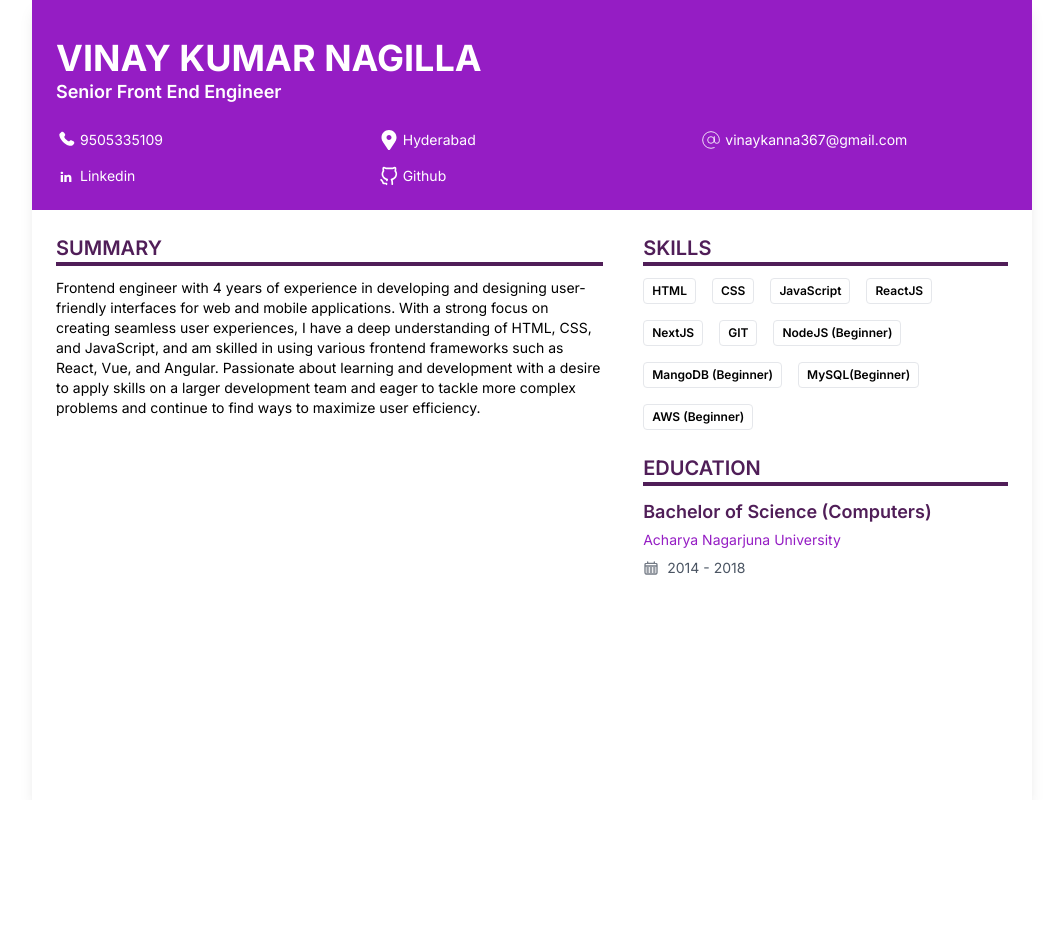
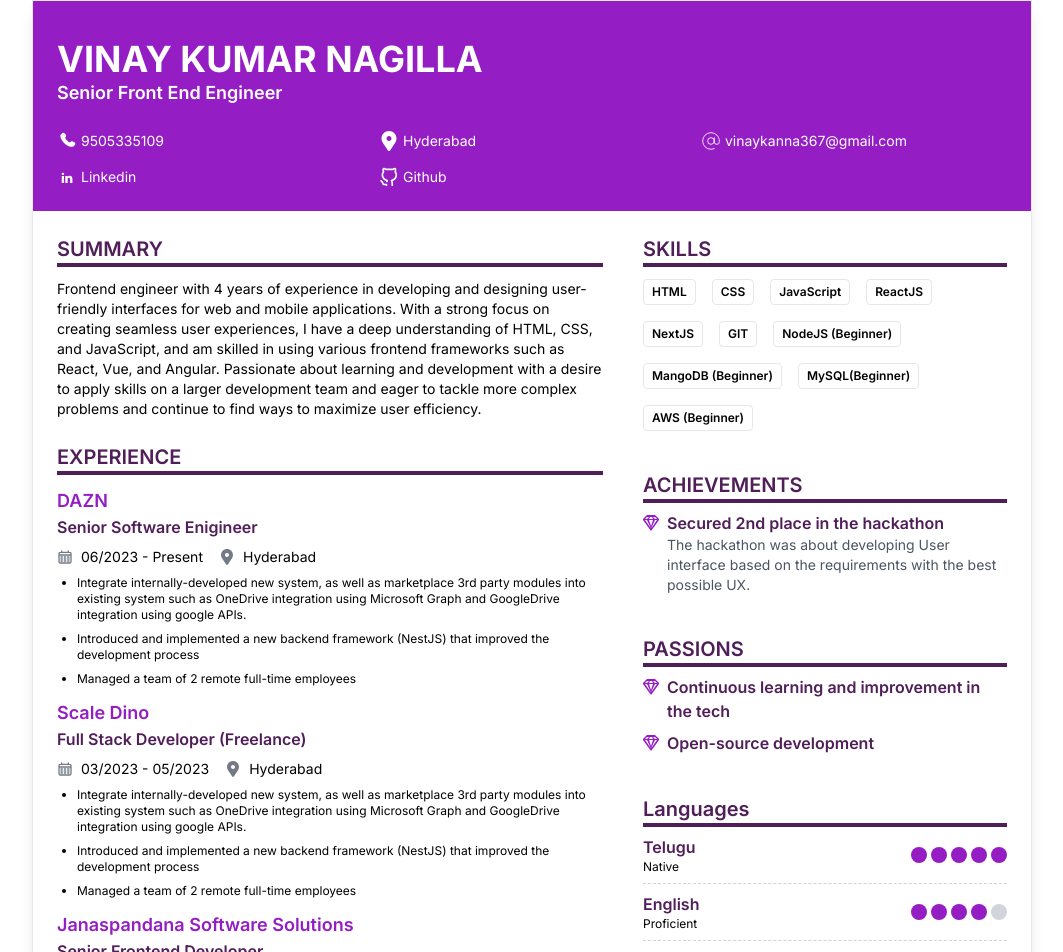
Before and after one commit to vinaykanna/Portfolio, a Next.js app: page /resume in a window 1280 px wide. Shown: the top 952 px of the page, without its empty margins (108-1171 px from the left). Before the commit the page ends 800 px from the top, so only its background shows below. Built offline with nearby package versions, Linux system fonts and the light colour scheme.

Commit message:
build resume UI

```diff
--- a/app/globals.css
+++ b/app/globals.css
@@ -32,4 +32,8 @@
   @page {
     margin: 0;
   }
+  .wrapper {
+    border: none;
+    box-shadow: none;
+  }
 }
--- /dev/null
+++ b/app/resume/components/Achievements.tsx
@@ -0,0 +1,26 @@
+import { achievements, education } from "../config";
+import { Calendar, Diamond } from "../icons";
+import SectionTitle from "./SectionTitle";
+
+function Achievements() {
+  return (
+    <section>
+      <SectionTitle title="ACHIEVEMENTS" />
+      {achievements.map((item, index) => (
+        <div className="flex gap-2 mt-2" key={index}>
+          <div>
+            <Diamond color="rgb(149, 29, 196)" className="w-4 mt-1" />
+          </div>
+          <div className="flex-1">
+            <h4 className="text-md text-secondary font-semibold">
+              {item.title}
+            </h4>
+            <p className="text-sm text-gray-600">{item.desc}</p>
+          </div>
+        </div>
+      ))}
+    </section>
+  );
+}
+
+export default Achievements;
--- a/app/resume/components/Education.tsx
+++ b/app/resume/components/Education.tsx
@@ -6,14 +6,16 @@ function Education() {
   return (
     <section>
       <SectionTitle title="EDUCATION" />
-      <div className="mt-3">
+      <div className="mt-2">
         <h3 className="text-lg text-secondary font-semibold">
           {education.title}
         </h3>
-        <h4 className="text-sm text-primary mt-1">{education.college}</h4>
+        <h4 className="text-sm text-primary mt-1 font-semibold">
+          {education.college}
+        </h4>
         <div className="flex gap-2 items-center mt-2">
-          <Calendar color="rgb(55, 65, 81, 0.7)" className="w-4" />
-          <span className="text-sm text-gray-600">{education.period}</span>
+          <Calendar color="black" className="w-4" />
+          <span className="text-sm">{education.period}</span>
         </div>
       </div>
     </section>
--- /dev/null
+++ b/app/resume/components/Experience.tsx
@@ -0,0 +1,46 @@
+import { experience } from "../config";
+import { Calendar, Location } from "../icons";
+import SectionTitle from "./SectionTitle";
+
+function Experience() {
+  return (
+    <section>
+      <SectionTitle title="EXPERIENCE" />
+      <div className="mt-2">
+        {experience.map((item, index) => (
+          <div key={index} className="mt-3">
+            <h2 className="text-primary text-lg font-semibold">
+              {item.company}
+            </h2>
+            {item.roles.map((role, index) => (
+              <div key={index}>
+                <h3 className="text-secondary text-md font-semibold">
+                  {role.title}
+                </h3>
+                <div className="flex gap-4">
+                  <div className="flex gap-2 items-center mt-2">
+                    <Calendar color="rgb(55, 65, 81, 0.7)" className="w-4" />
+                    <span className="text-sm">{role.period}</span>
+                  </div>
+                  <div className="flex gap-2 items-center mt-2">
+                    <Location color="rgb(55, 65, 81, 0.7)" className="w-4" />
+                    <span className="text-sm">{role.location}</span>
+                  </div>
+                </div>
+                <ul className="mt-2 list-disc pl-5">
+                  {role.work.map((item, index) => (
+                    <li key={index} className="text-xs mb-2">
+                      {item}
+                    </li>
+                  ))}
+                </ul>
+              </div>
+            ))}
+          </div>
+        ))}
+      </div>
+    </section>
+  );
+}
+
+export default Experience;
--- /dev/null
+++ b/app/resume/components/Languages.tsx
@@ -0,0 +1,41 @@
+import { languages } from "../config";
+import SectionTitle from "./SectionTitle";
+
+function Languages() {
+  return (
+    <section>
+      <SectionTitle title="Languages" />
+      {languages.map((item, index) => (
+        <div
+          className={`flex gap-2 mt-2 items-center justify-between ${
+            index !== languages.length - 1
+              ? "border-b border-dashed border-gray-300 pb-2 "
+              : ""
+          }`}
+          key={index}
+        >
+          <div>
+            <h4 className="text-md text-secondary font-semibold flex-1">
+              {item.title}
+            </h4>
+            <h1 className="text-xs">{item.proficiency}</h1>
+          </div>
+          <div className="flex gap-1">
+            {Array(5)
+              .fill(1)
+              .map((_, index) => (
+                <div
+                  key={index}
+                  className={`w-4 h-4 rounded-full ${
+                    index < item.points ? "bg-primary" : "bg-gray-300"
+                  }`}
+                ></div>
+              ))}
+          </div>
+        </div>
+      ))}
+    </section>
+  );
+}
+
+export default Languages;
--- /dev/null
+++ b/app/resume/components/Passions.tsx
@@ -0,0 +1,23 @@
+import { passions } from "../config";
+import { Diamond } from "../icons";
+import SectionTitle from "./SectionTitle";
+
+function Passions() {
+  return (
+    <section>
+      <SectionTitle title="PASSIONS" />
+      {passions.map((item, index) => (
+        <div className="flex gap-2 mt-2" key={index}>
+          <div>
+            <Diamond color="rgb(149, 29, 196)" className="w-4 mt-1" />
+          </div>
+          <h4 className="text-md text-secondary font-semibold flex-1">
+            {item}
+          </h4>
+        </div>
+      ))}
+    </section>
+  );
+}
+
+export default Passions;
--- a/app/resume/config.ts
+++ b/app/resume/config.ts
@@ -11,6 +11,94 @@ const education = {
     college: "Acharya Nagarjuna University",
     period: "2014 - 2018"
 }
+
+const achievements = [
+    {
+        title: "Secured 2nd place in the hackathon",
+        desc: "The hackathon was about developing User interface based on the requirements with the best possible UX."
+    }
+];
+
+const passions = [
+    "Continuous learning and improvement in the tech",
+    "Open-source development"
+]
+
+const languages = [
+    {
+        title: "Telugu",
+        points: 5,
+        proficiency: "Native"
+    },
+    {
+        title: "English",
+        points: 4,
+        proficiency: "Proficient"
+    },
+    {
+        title: "Hindi",
+        points: 3,
+        proficiency: "Intermediate"
+    }
+]
+
+const experience = [
+    {
+        company: "DAZN",
+        roles: [
+            {
+                title: "Senior Software Enigineer",
+                period: "06/2023 - Present",
+                location: "Hyderabad",
+                work: [
+                    "Integrate internally-developed new system, as well as marketplace 3rd party modules into existing system such as OneDrive integration using Microsoft  Graph and GoogleDrive integration using google APIs.",
+                    "Introduced and implemented a new backend framework (NestJS) that improved the development process",
+                    "Managed a team of 2 remote full-time employees"
+                ]
+            }
+        ]
+    },
+    {
+        company: "Scale Dino",
+        roles: [
+            {
+                title: "Full Stack Developer (Freelance)",
+                period: "03/2023 - 05/2023",
+                location: "Hyderabad",
+                work: [
+                    "Integrate internally-developed new system, as well as marketplace 3rd party modules into existing system such as OneDrive integration using Microsoft  Graph and GoogleDrive integration using google APIs.",
+                    "Introduced and implemented a new backend framework (NestJS) that improved the development process",
+                    "Managed a team of 2 remote full-time employees"
+                ]
+            }
+        ]
+    },
+    {
+        company: "Janaspandana Software Solutions",
+        roles: [
+            {
+                title: "Senior Frontend Developer",
+                period: "03/2022 - 02/2023",
+                location: "Hyderabad",
+                work: [
+                    "Involved in the development of University Management System.",
+                    "Improved website accessibility by implementing best practices for color contrast, keyboard navigation, and screen reader compatibility for Learning Management System.",
+                    "Introduced and implemented a new frontend framework (NextJS) that improved the development process and reduced time-to-market for new features."
+                ]
+            },
+            {
+                title: "Frontend Developer",
+                period: "09/2019 - 02/2022",
+                location: "Hyderabad",
+                work: [
+                    "Successfully developed and launched several websites which are responsive across all devices and truly accessible. ",
+                    "Optimized website performance by implementing best practices for image compression, caching, and minification, resulting in increased page speed",
+                    "Developed and designed the complete frontend of a business management system, working independently from conception to delivery. Leveraged expertise in HTML, CSS, and JavaScript, as well as experience with frontend frameworks such as React, to create a user-friendly interface with responsive design "
+                ]
+            }
+        ]
+    }
+]
 
 const headerItems = [
     {
@@ -37,4 +125,14 @@ const headerItems = [
     },
 ];
 
-export { fullName, skills, education, headerItems, designation }
+export {
+    fullName,
+    skills,
+    education,
+    headerItems,
+    designation,
+    achievements,
+    passions,
+    languages,
+    experience
+}
--- /dev/null
+++ b/app/resume/icons/diamond.tsx
@@ -0,0 +1,19 @@
+import { IconProps } from ".";
+
+function Diamond({ color = "white", className = "" }: IconProps) {
+  return (
+    <svg
+      fill={color}
+      className={className}
+      viewBox="0 0 16 16"
+      xmlns="http://www.w3.org/2000/svg"
+    >
+      <path
+        d="M0 5.04V4l4-4h8l4 4v1.04L8 16 0 5.04zM2 5l6 8.5L4 5H2zm12 0h-2l-4 8.5L14 5zM6 5l2 6 2-6H6zM4 2L2 4h2l2-2H4zm8 0h-2l2 2h2l-2-2zM7 2L6 4h4L9 2H7z"
+        fillRule="evenodd"
+      />
+    </svg>
+  );
+}
+
+export default Diamond;
--- a/app/resume/icons/index.ts
+++ b/app/resume/icons/index.ts
@@ -4,6 +4,7 @@ import Location from "./location";
 import Github from "./github";
 import Linkedin from "./linkedin";
 import Calendar from './calendar'
+import Diamond from "./diamond";
 
 export type IconProps = {
     color?: string;
@@ -16,5 +17,6 @@ export {
     Location,
     Github,
     Linkedin,
-    Calendar
+    Calendar,
+    Diamond
 }
--- a/app/resume/page.tsx
+++ b/app/resume/page.tsx
@@ -1,18 +1,26 @@
+import Achievements from "./components/Achievements";
 import Education from "./components/Education";
+import Experience from "./components/Experience";
 import Header from "./components/Header";
+import Languages from "./components/Languages";
+import Passions from "./components/Passions";
 import Skills from "./components/Skills";
 import Summary from "./components/Summary";
 
 function Resume() {
   return (
-    <section className="w-[1000px] m-auto shadow-lg min-h-screen">
+    <section className="w-[1000px] m-auto border shadow-lg wrapper">
       <Header />
       <div className="flex p-6 gap-10">
         <div className="w-[60%] flex flex-col gap-6">
           <Summary />
+          <Experience />
         </div>
-        <div className="w-[40%] flex flex-col gap-6">
+        <div className="w-[40%] flex flex-col gap-10">
           <Skills />
+          <Achievements />
+          <Passions />
+          <Languages />
           <Education />
         </div>
       </div>
--- a/tailwind.config.js
+++ b/tailwind.config.js
@@ -14,7 +14,7 @@ module.exports = {
       },
       colors: {
         primary: "rgb(149, 29, 196)",
-        secondary: "rgb(80, 30, 88);",
+        secondary: "rgb(80, 30, 88)",
       },
     },
   },
```
Also changed, not shown: public/diamond-svgrepo-com.svg (added).
